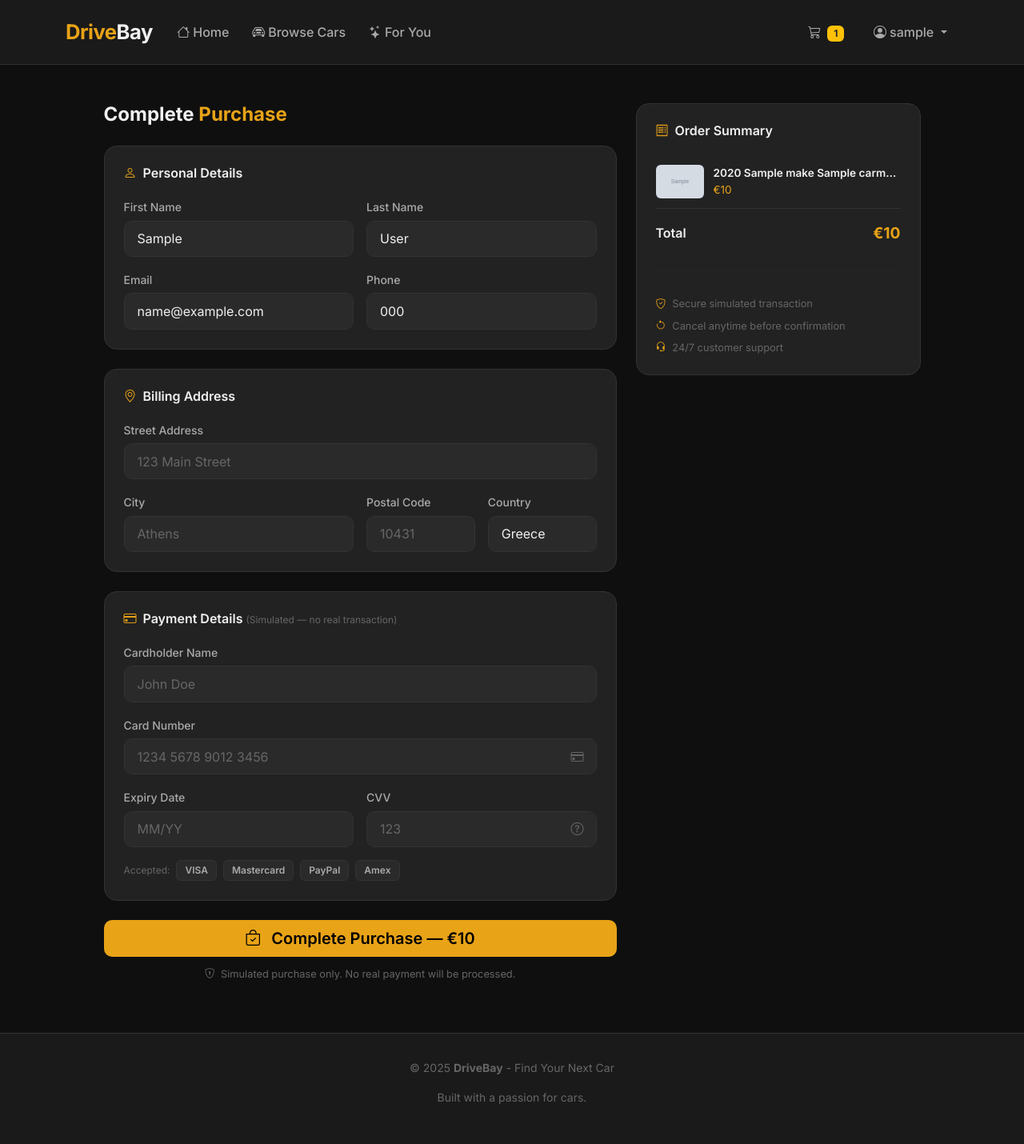
After one commit to Thtekos/drivebay, a Django app: page /cart/checkout/ in a window 1280 px wide. The commit adds this page. Shown: the whole page at 80% size. Run offline with Django 5.2, Linux system fonts and the light colour scheme; a user stored in the database is signed in; tables that the repository leaves empty hold one stand-in row (values such as "Sample post"); grey boxes marked "Sample" are stand-in pictures.

Commit message:
Add detailed checkout page with personal details, address and credit card form

```diff
--- a/cars/urls.py
+++ b/cars/urls.py
@@ -16,7 +16,8 @@ urlpatterns = [
     path('cart/', views.cart_view, name='cart'),
     path('cart/add/<int:car_id>/', views.cart_add, name='cart_add'),
     path('cart/remove/<int:car_id>/', views.cart_remove, name='cart_remove'),
-    path('cart/checkout/', views.cart_checkout, name='cart_checkout'),
+    path('cart/checkout/', views.checkout_view, name='checkout'),
+    path('cart/process/', views.cart_checkout, name='cart_process'),
     path('wishlist/add/<int:car_id>/', views.wishlist_add, name='wishlist_add'),
     path('wishlist/remove/<int:car_id>/', views.wishlist_remove, name='wishlist_remove'),
     path('recommendations/', views.recommendations_view, name='recommendations'),
--- a/cars/views.py
+++ b/cars/views.py
@@ -589,3 +589,16 @@ def recommendations_view(request):
         'preferred_fuels': preferred_fuels,
     }
     return render(request, 'recommendations.html', context)
+
+@login_required_redirect
+def checkout_view(request):
+    cart_items = request.user.cart_items.select_related('car').order_by('-added_at')
+    if not cart_items.exists():
+        messages.error(request, 'Your cart is empty.')
+        return redirect('cart')
+    total = sum(item.car.price for item in cart_items)
+    context = {
+        'cart_items': cart_items,
+        'total': total,
+    }
+    return render(request, 'checkout.html', context)
--- /dev/null
+++ b/static/js/checkout.js
@@ -0,0 +1,61 @@
+// Checkout page interactions
+
+$(document).ready(function () {
+
+    // Format card number with spaces every 4 digits
+    const cardNumber = document.querySelector('#card-number');
+    if (cardNumber) {
+        cardNumber.addEventListener('input', function () {
+            let value = this.value.replace(/\D/g, '');
+            value = value.replace(/(.{4})/g, '$1 ').trim();
+            this.value = value;
+        });
+    }
+
+    // Format expiry date with slash
+    const expiryDate = document.querySelector('#expiry-date');
+    if (expiryDate) {
+        expiryDate.addEventListener('input', function () {
+            let value = this.value.replace(/\D/g, '');
+            if (value.length >= 2) {
+                value = value.substring(0, 2) + '/' + value.substring(2);
+            }
+            this.value = value;
+        });
+    }
+
+    // Allow only numbers in CVV
+    const cvv = document.querySelector('#cvv');
+    if (cvv) {
+        cvv.addEventListener('input', function () {
+            this.value = this.value.replace(/\D/g, '');
+        });
+    }
+
+    // Client side validation before submit
+    const checkoutForm = document.querySelector('#checkout-form');
+    if (checkoutForm) {
+        checkoutForm.addEventListener('submit', function (e) {
+            const cardNum = document.querySelector('#card-number').value.replace(/\s/g, '');
+            const expiry = document.querySelector('#expiry-date').value;
+            const cvvVal = document.querySelector('#cvv').value;
+
+            if (cardNum.length !== 16) {
+                e.preventDefault();
+                alert('Please enter a valid 16-digit card number.');
+                return;
+            }
+            if (!/^\d{2}\/\d{2}$/.test(expiry)) {
+                e.preventDefault();
+                alert('Please enter a valid expiry date (MM/YY).');
+                return;
+            }
+            if (cvvVal.length !== 3) {
+                e.preventDefault();
+                alert('Please enter a valid 3-digit CVV.');
+                return;
+            }
+        });
+    }
+
+});
--- /dev/null
+++ b/templates/checkout.html
@@ -0,0 +1,219 @@
+{% extends 'base.html' %}
+{% load static %}
+
+{% block title %}Checkout — DriveBay{% endblock %}
+
+{% block content %}
+<div class="container py-5">
+    <div class="row g-4 justify-content-center">
+
+        <!-- Checkout form -->
+        <div class="col-lg-7">
+            <h2 class="section-title mb-4">Complete <span>Purchase</span></h2>
+
+            <form method="POST" action="/cart/process/" id="checkout-form">
+                {% csrf_token %}
+
+                <!-- Personal details -->
+                <div class="car-card p-4 mb-4">
+                    <h6 style="color:var(--text-primary); font-weight:600; margin-bottom:1.25rem;">
+                        <i class="bi bi-person text-accent me-2"></i>Personal Details
+                    </h6>
+                    <div class="row g-3">
+                        <div class="col-md-6">
+                            <label class="form-label">First Name</label>
+                            <input type="text" class="form-control" required
+                                value="{{ user.first_name }}" placeholder="John">
+                        </div>
+                        <div class="col-md-6">
+                            <label class="form-label">Last Name</label>
+                            <input type="text" class="form-control" required
+                                value="{{ user.last_name }}" placeholder="Doe">
+                        </div>
+                        <div class="col-md-6">
+                            <label class="form-label">Email</label>
+                            <input type="email" class="form-control" required
+                                value="{{ user.email }}" placeholder="john@example.com">
+                        </div>
+                        <div class="col-md-6">
+                            <label class="form-label">Phone</label>
+                            <input type="tel" class="form-control"
+                                value="{{ user.profile.phone|default:'' }}"
+                                placeholder="+30 69...">
+                        </div>
+                    </div>
+                </div>
+
+                <!-- Billing address -->
+                <div class="car-card p-4 mb-4">
+                    <h6 style="color:var(--text-primary); font-weight:600; margin-bottom:1.25rem;">
+                        <i class="bi bi-geo-alt text-accent me-2"></i>Billing Address
+                    </h6>
+                    <div class="row g-3">
+                        <div class="col-12">
+                            <label class="form-label">Street Address</label>
+                            <input type="text" class="form-control" required
+                                placeholder="123 Main Street">
+                        </div>
+                        <div class="col-md-6">
+                            <label class="form-label">City</label>
+                            <input type="text" class="form-control" required
+                                placeholder="Athens">
+                        </div>
+                        <div class="col-md-3">
+                            <label class="form-label">Postal Code</label>
+                            <input type="text" class="form-control" required
+                                placeholder="10431">
+                        </div>
+                        <div class="col-md-3">
+                            <label class="form-label">Country</label>
+                            <input type="text" class="form-control"
+                                value="Greece" required>
+                        </div>
+                    </div>
+                </div>
+
+                <!-- Payment details -->
+                <div class="car-card p-4 mb-4">
+                    <h6 style="color:var(--text-primary); font-weight:600; margin-bottom:1.25rem;">
+                        <i class="bi bi-credit-card text-accent me-2"></i>Payment Details
+                        <span style="font-size:0.75rem; color:var(--text-muted); font-weight:400;">
+                            (Simulated — no real transaction)
+                        </span>
+                    </h6>
+                    <div class="row g-3">
+                        <div class="col-12">
+                            <label class="form-label">Cardholder Name</label>
+                            <input type="text" class="form-control" required
+                                placeholder="John Doe" id="cardholder-name">
+                        </div>
+                        <div class="col-12">
+                            <label class="form-label">Card Number</label>
+                            <div style="position:relative;">
+                                <input type="text" class="form-control" required
+                                    placeholder="1234 5678 9012 3456"
+                                    maxlength="19" id="card-number">
+                                <i class="bi bi-credit-card"
+                                style="position:absolute; right:1rem; top:50%;
+                                        transform:translateY(-50%);
+                                        color:var(--text-muted);"></i>
+                            </div>
+                        </div>
+                        <div class="col-md-6">
+                            <label class="form-label">Expiry Date</label>
+                            <input type="text" class="form-control" required
+                                placeholder="MM/YY" maxlength="5" id="expiry-date">
+                        </div>
+                        <div class="col-md-6">
+                            <label class="form-label">CVV</label>
+                            <div style="position:relative;">
+                                <input type="text" class="form-control" required
+                                    placeholder="123" maxlength="3" id="cvv">
+                                <i class="bi bi-question-circle"
+                                style="position:absolute; right:1rem; top:50%;
+                                        transform:translateY(-50%);
+                                        color:var(--text-muted); cursor:help;"
+                                title="3-digit security code on the back of your card"></i>
+                            </div>
+                        </div>
+                    </div>
+
+                    <!-- Accepted cards -->
+                    <div class="d-flex gap-2 mt-3 align-items-center">
+                        <span style="font-size:0.75rem; color:var(--text-muted);">Accepted:</span>
+                        {% for card in 'VISA,Mastercard,PayPal,Amex'|make_list %}{% endfor %}
+                        <span style="background:var(--bg-input); border:1px solid var(--border);
+                                    border-radius:6px; padding:3px 10px; font-size:0.75rem;
+                                    color:var(--text-secondary); font-weight:600;">VISA</span>
+                        <span style="background:var(--bg-input); border:1px solid var(--border);
+                                    border-radius:6px; padding:3px 10px; font-size:0.75rem;
+                                    color:var(--text-secondary); font-weight:600;">Mastercard</span>
+                        <span style="background:var(--bg-input); border:1px solid var(--border);
+                                    border-radius:6px; padding:3px 10px; font-size:0.75rem;
+                                    color:var(--text-secondary); font-weight:600;">PayPal</span>
+                        <span style="background:var(--bg-input); border:1px solid var(--border);
+                                    border-radius:6px; padding:3px 10px; font-size:0.75rem;
+                                    color:var(--text-secondary); font-weight:600;">Amex</span>
+                    </div>
+                </div>
+
+                <button type="submit" class="btn btn-accent w-100 btn-lg">
+                    <i class="bi bi-bag-check me-2"></i>
+                    Complete Purchase — €{{ total|floatformat:0 }}
+                </button>
+                <p style="text-align:center; color:var(--text-muted);
+                        font-size:0.8rem; margin-top:0.75rem;">
+                    <i class="bi bi-shield-lock me-1"></i>
+                    Simulated purchase only. No real payment will be processed.
+                </p>
+
+            </form>
+        </div>
+
+        <!-- Order summary -->
+        <div class="col-lg-4">
+            <div class="car-card p-4" style="height:fit-content;">
+                <h6 style="color:var(--text-primary); font-weight:600; margin-bottom:1.25rem;">
+                    <i class="bi bi-receipt text-accent me-2"></i>Order Summary
+                </h6>
+                {% for item in cart_items %}
+                <div style="display:flex; align-items:center; gap:0.75rem;
+                            padding:0.75rem 0; border-bottom:1px solid var(--border);">
+                    {% if item.car.image %}
+                        <img src="{{ item.car.image.url }}" alt="{{ item.car }}"
+                            style="width:60px; height:42px; object-fit:cover;
+                                    border-radius:6px; flex-shrink:0;">
+                    {% else %}
+                        <div style="width:60px; height:42px; background:var(--bg-input);
+                                    border-radius:6px; display:flex; align-items:center;
+                                    justify-content:center; flex-shrink:0;">
+                            <i class="bi bi-car-front" style="color:var(--text-muted);"></i>
+                        </div>
+                    {% endif %}
+                    <div style="flex:1; min-width:0;">
+                        <div style="font-size:0.85rem; font-weight:600;
+                                    color:var(--text-primary); white-space:nowrap;
+                                    overflow:hidden; text-overflow:ellipsis;">
+                            {{ item.car }}
+                        </div>
+                        <div style="font-size:0.85rem; color:var(--accent);">
+                            €{{ item.car.price|floatformat:0 }}
+                        </div>
+                    </div>
+                </div>
+                {% endfor %}
+
+                <div class="d-flex justify-content-between align-items-center pt-3">
+                    <span style="font-weight:600; color:var(--text-primary);">Total</span>
+                    <span style="font-weight:700; color:var(--accent); font-size:1.2rem;">
+                        €{{ total|floatformat:0 }}
+                    </span>
+                </div>
+
+                <hr class="divider">
+
+                <div style="font-size:0.8rem; color:var(--text-muted);">
+                    <div class="d-flex align-items-center gap-2 mb-2">
+                        <i class="bi bi-shield-check text-accent"></i>
+                        Secure simulated transaction
+                    </div>
+                    <div class="d-flex align-items-center gap-2 mb-2">
+                        <i class="bi bi-arrow-counterclockwise text-accent"></i>
+                        Cancel anytime before confirmation
+                    </div>
+                    <div class="d-flex align-items-center gap-2">
+                        <i class="bi bi-headset text-accent"></i>
+                        24/7 customer support
+                    </div>
+                </div>
+
+            </div>
+        </div>
+
+    </div>
+</div>
+{% endblock %}
+
+{% block extra_js %}
+<script defer src="{% static 'js/checkout.js' %}"></script>
+{% endblock %}
```
Also changed, not shown: templates/cart.html (+7 -10 lines).
